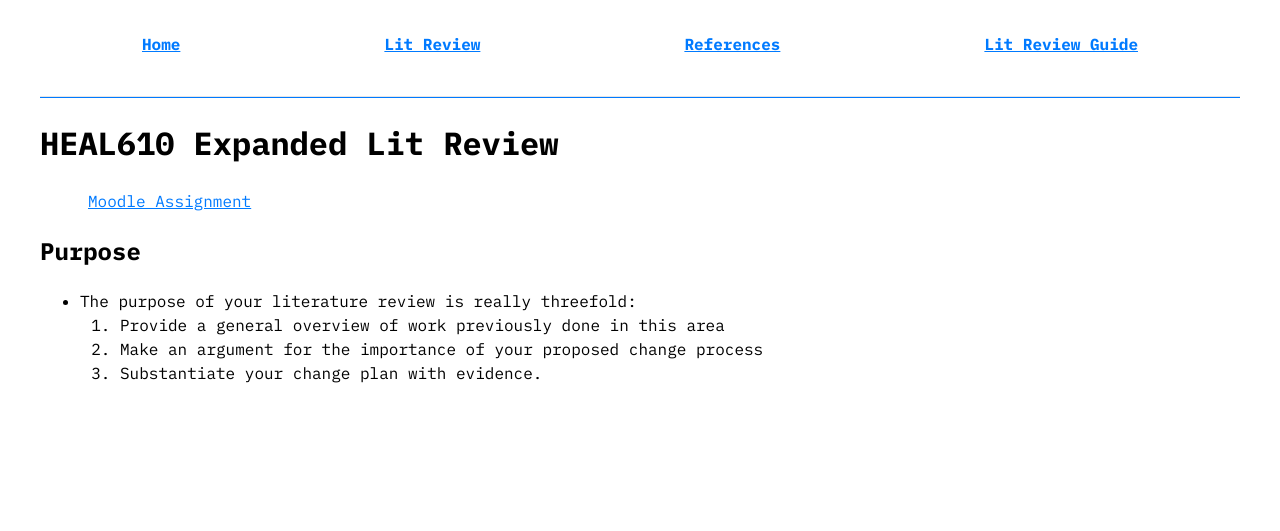
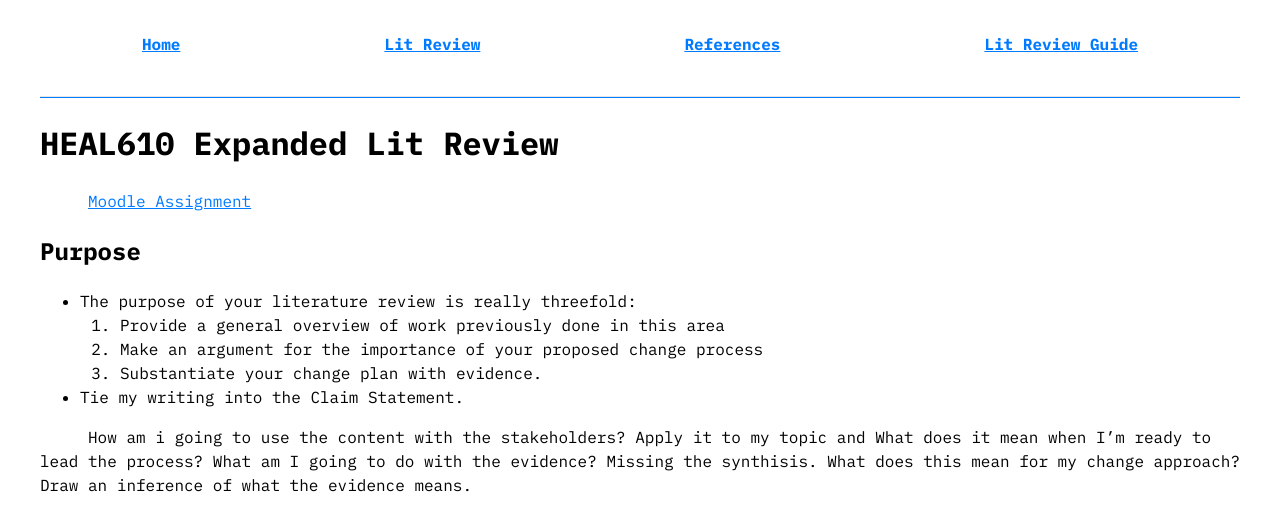
Before and after one commit to AlainParadis/HEAL610, a Jekyll site: the page built from index.md, in a window 1280 px wide. Shown: the top 531 px of the page. Built offline with Jekyll 4.4.1, drawn with Linux system fonts in a browser that asks for light colours.

Commit message:
add notes from meeting with Stef

```diff
--- a/index.md
+++ b/index.md
@@ -14,6 +14,15 @@ permalink: /
     1.  Provide a general overview of work previously done in this area
     2.  Make an argument for the importance of your proposed change process
     3.  Substantiate your change plan with evidence.
+
+-   Tie my writing into the Claim Statement.
+
+How am i going to use the content with the stakeholders?
+Apply it to my topic and
+What does it mean when I'm ready to lead the process?
+What am I going to do with the evidence?
+Missing the synthisis. What does this mean for my change approach?
+Draw an inference of what the evidence means.
 
 <!--
 ## Notes
```
